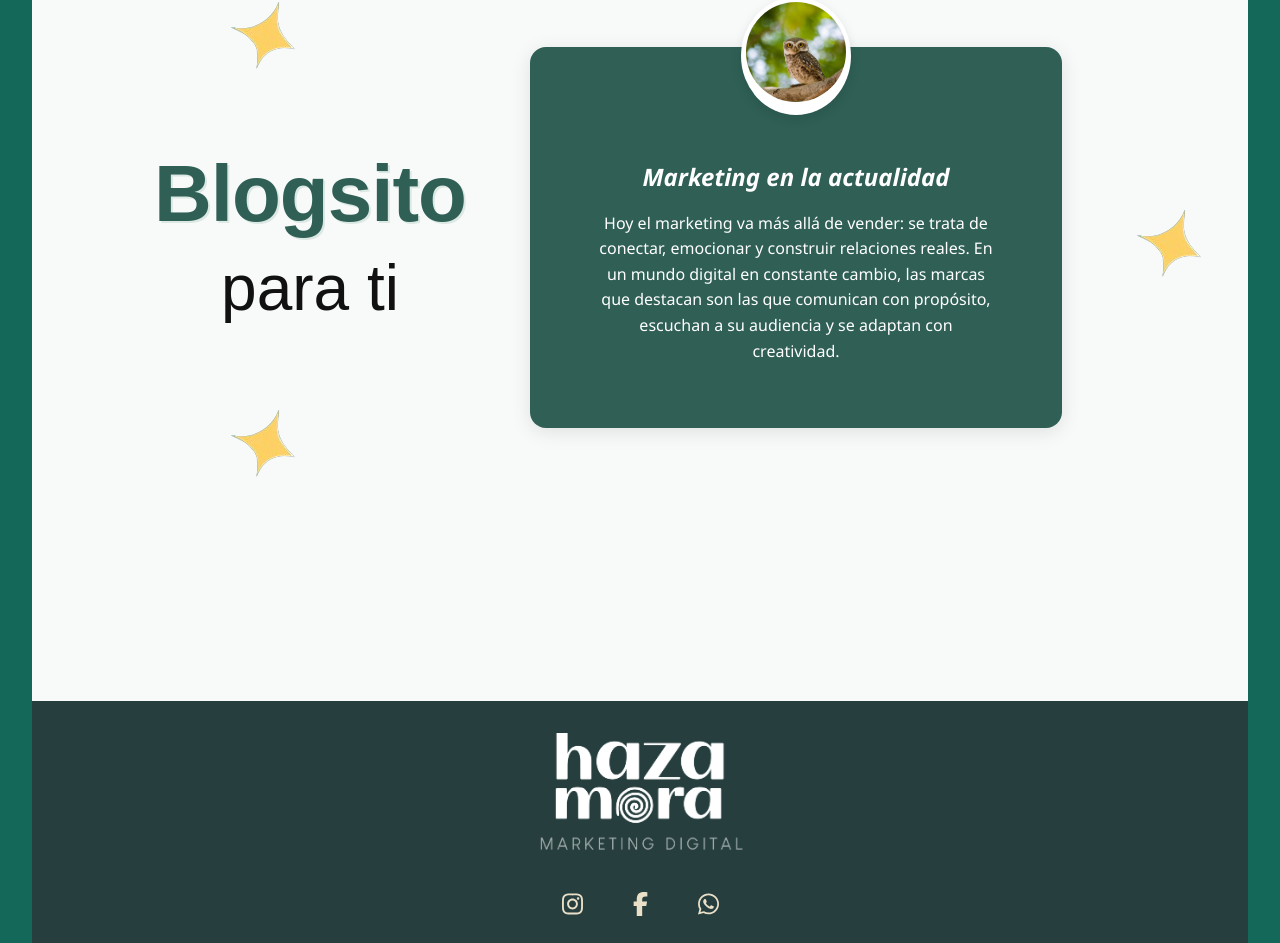
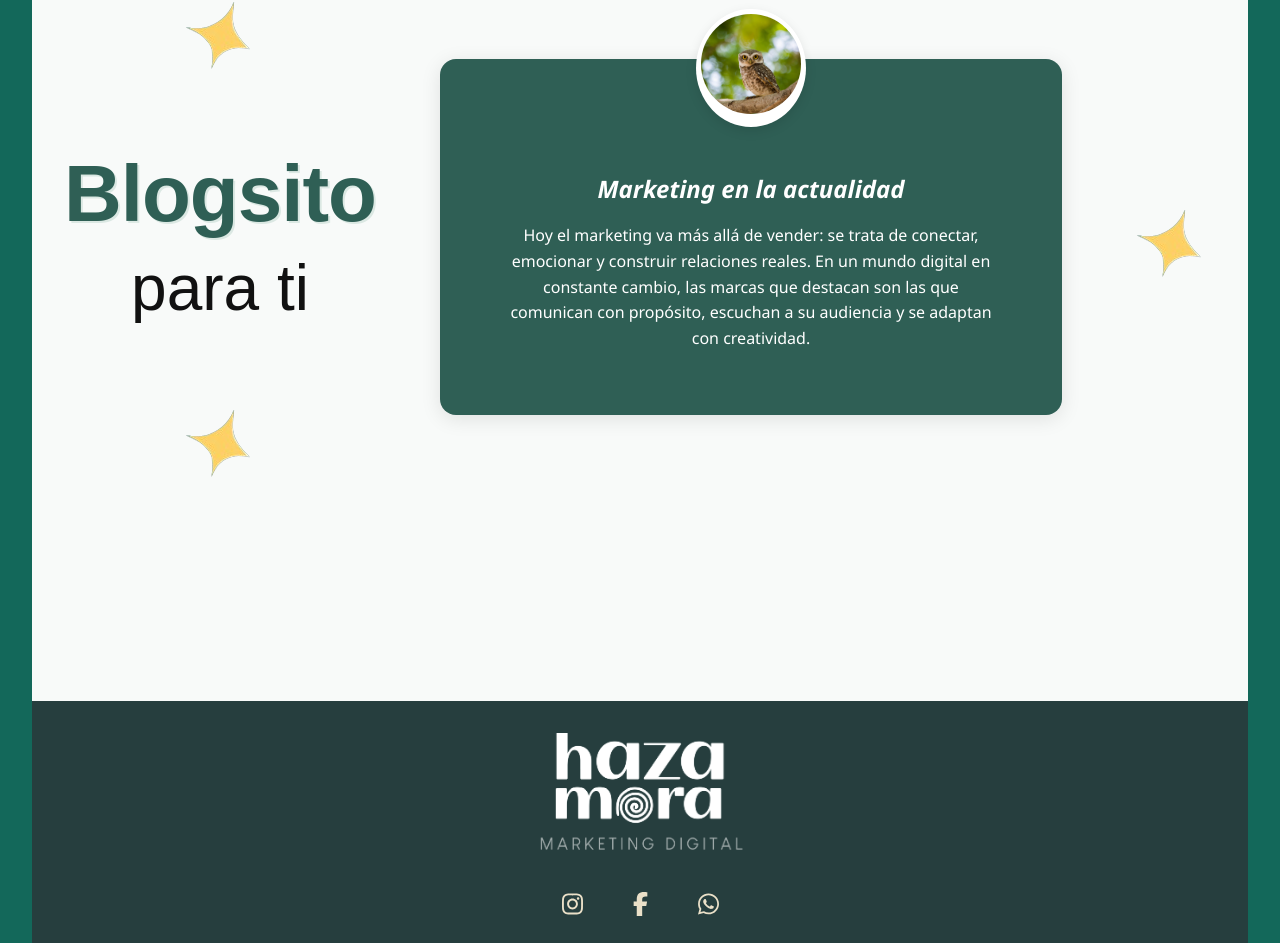
Before and after one commit to Evolvera2025/Hazamora, a React (Vite) app: page / in a window 1280 px wide. Shown: the part 3371-4314 px from the top of the page. Built offline with nearby package versions, Linux system fonts and the light colour scheme; the HTML template or start-up script is replaced by a standard one.

Commit message:
Blogsito2

```diff
--- a/public/styles/style.css
+++ b/public/styles/style.css
@@ -473,7 +473,7 @@
   line-height: 1.2;
   text-align: center;
   font-family: 'Poppins', sans-serif;
-  margin-left: 90px;
+  margin-left: 0px;
 }
 
 .blog-bold {
```
